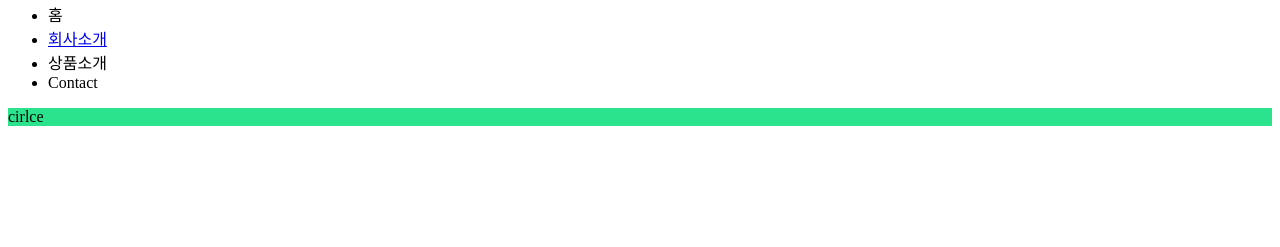
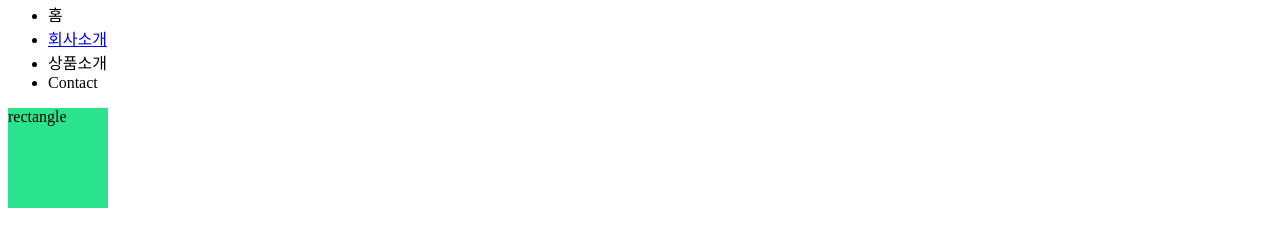
Before and after one commit to soy23kim/gitbasic, a plain HTML site: page index.html in a window 1280 px wide. Shown: the part 87-334 px from the top of the page. Drawn offline with Linux system fonts and the light colour scheme.

Commit message:
width, height추가, 내용 변경

```diff
--- a/index.html
+++ b/index.html
@@ -16,6 +16,6 @@
       </ul>
     </nav>
 
-    <div style="background-color: rgb(43, 226, 141)">cirlce</div>
+    <div style="background-color: rgb(43, 226, 141); width: 100px; height: 100px">rectangle</div>
   </body>
 </html>
```
